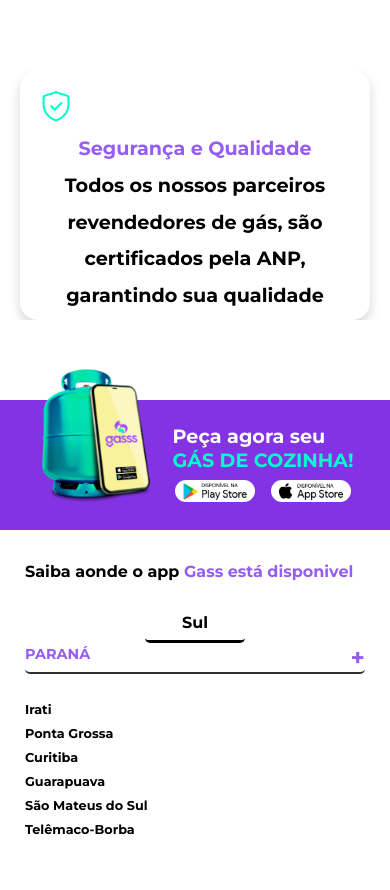
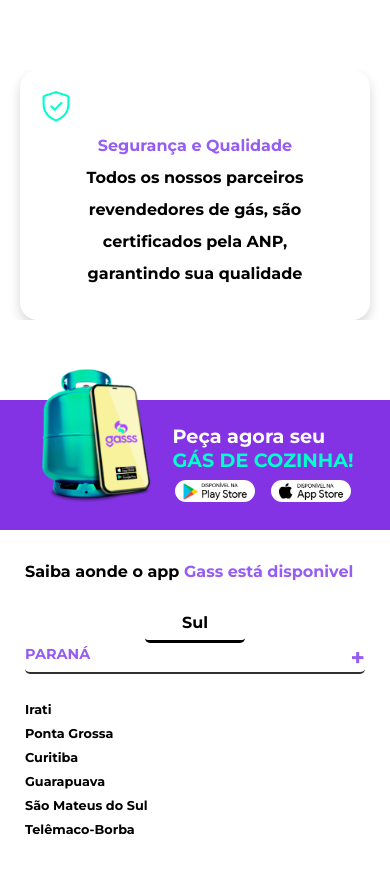
Before and after one commit to Rennangmacarini/ProjetoG-s, a Next.js app: page / in a window 390 px wide. Shown: the part 1480-2370 px from the top of the page. Built offline with nearby package versions, Linux system fonts and the light colour scheme.

Commit message:
atualizando

```diff
--- a/src/Components/Main/styles.module.css
+++ b/src/Components/Main/styles.module.css
@@ -166,10 +166,7 @@
         width: 30px;
     }
 
-    .card h2 {
-        font-size: 0.7rem;
-        line-height: 1.2rem;
-    }
+
 
     .banner .imagens {
         width: 150px;
@@ -213,8 +210,8 @@
     }
 
     .card h2 {
-        font-size: 1.2rem;
-        line-height: 2.3rem;
+        font-size: 1rem;
+        line-height: 2rem;
     }
 
     .card {
```
